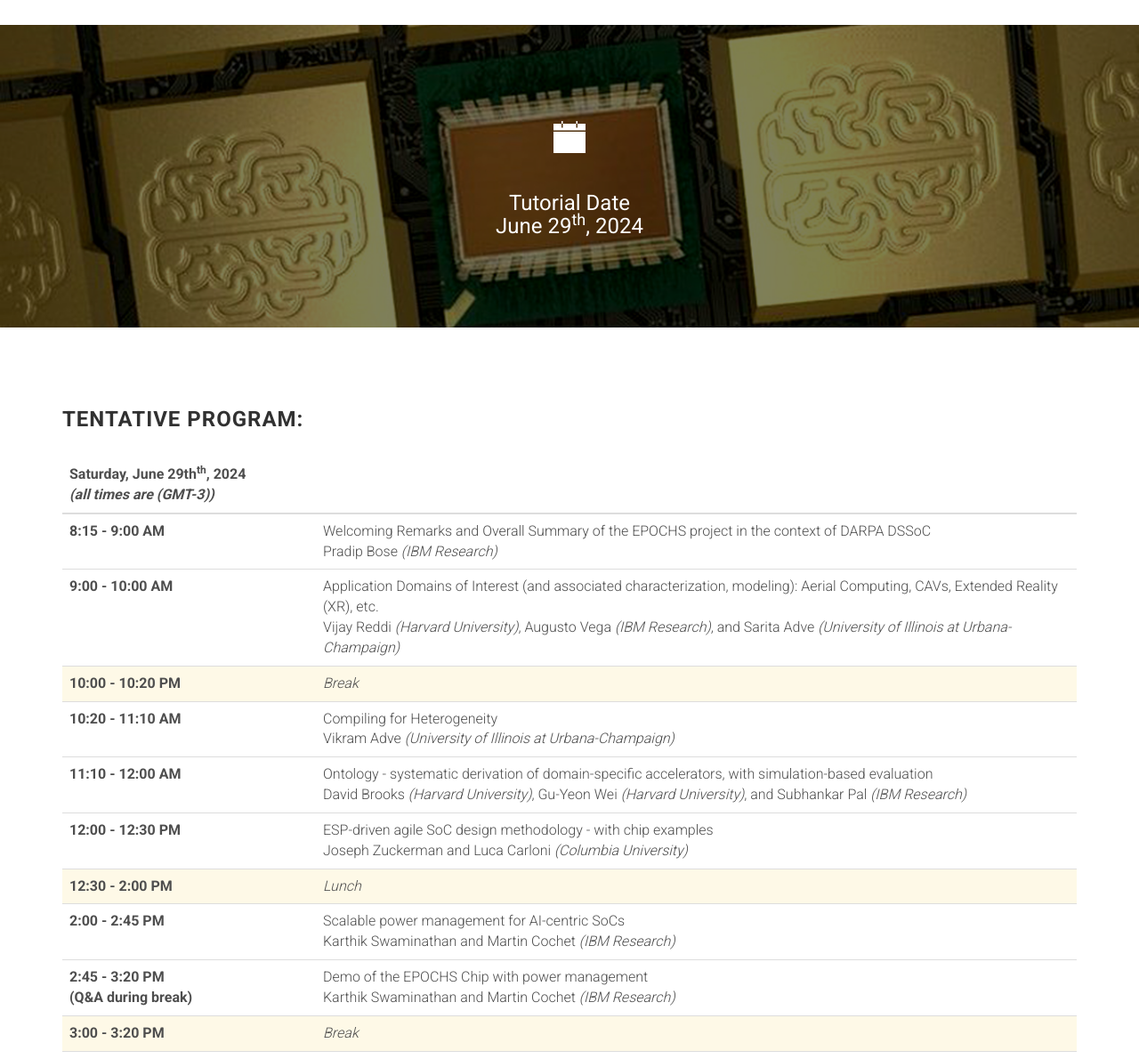
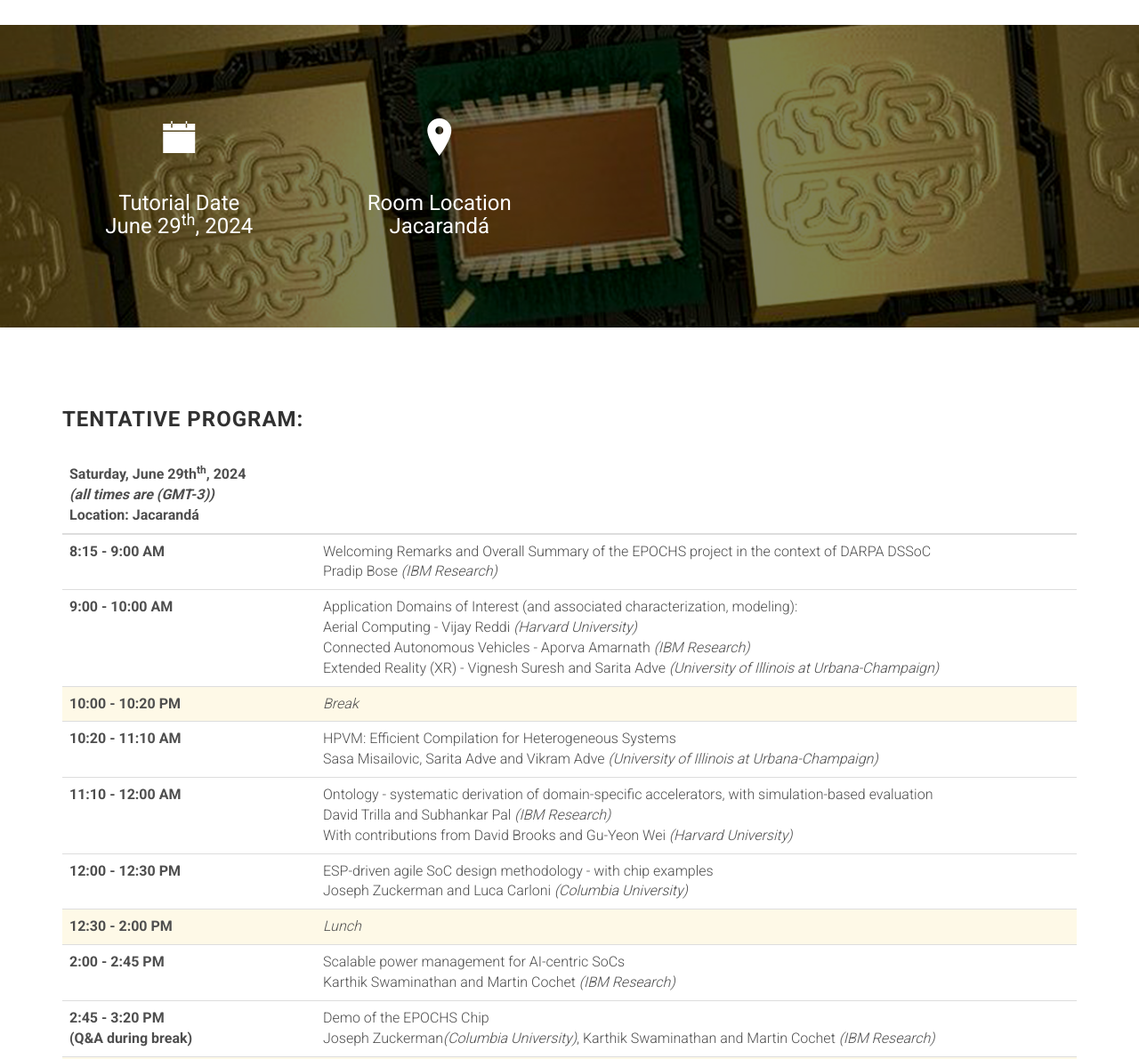
Before and after one commit to augustojv/epochs-tutorial-2024, a website: page index.html in a window 1280 px wide. Shown: the part 1780-2970 px from the top of the page at 89% size. Drawn offline with Linux system fonts and the light colour scheme; files whose address does not match are found by name.

Commit message:
Latest scheduling and talk changes

```diff
--- a/index.html
+++ b/index.html
@@ -143,15 +143,17 @@
     <section id="important" class="section bg-image-1 facts text-center">
         <div class="container">
             <div class="row">
-                <div class="col-sm-4">
+                <div class="col-sm-6 col-md-3">
+                    <div class="icon-text">
+                        <i class="ion-ios-calendar"></i>
+                        <h3>Tutorial Date<br>June 29<sup>th</sup>, 2024</h3>
+                    </div>
                 </div>
-                <div class="col-sm-4">
-
-                    <i class="ion-ios-calendar"></i>
-                    <h3>Tutorial Date<br>June 29<sup>th</sup>, 2024</h3>
-
-                </div>
-                <div class="col-sm-4">
+                <div class="col-sm-6 col-md-3">
+                    <div class="icon-text">
+                        <i class="ion-ios-location"></i>
+                        <h3>Room Location<br>Jacarandá</h3>
+                    </div>
                 </div>
             </div><!-- row -->
         </div><!-- container -->
@@ -216,7 +218,8 @@
                     <table class="table table-hover">
                         <thead class="thead-light">
                             <tr>
-                                <th colspan=2 scope="col">Saturday, June 29th<sup>th</sup>, 2024<br><em>(all times are (GMT-3))</em></th>
+                                <th colspan=2 scope="col">Saturday, June 29th<sup>th</sup>, 2024<br><em>(all times are (GMT-3))</em><br>
+                                Location: Jacarandá </th>
                             </tr>
                         </thead>
                       <tbody>
@@ -227,9 +230,10 @@
                         </tr>
                         <tr>
                             <th scope="row">9:00 - 10:00 AM</th>
-                            <td>Application Domains of Interest (and associated characterization, modeling):
-                                Aerial Computing, CAVs, Extended Reality (XR), etc. <br>
-                                Vijay Reddi <em>(Harvard University)</em>, Augusto Vega <em>(IBM Research)</em>, and Sarita Adve <em>(University of Illinois at Urbana-Champaign)</em>
+                            <td>Application Domains of Interest (and associated characterization, modeling):<br>
+                                Aerial Computing - Vijay Reddi <em>(Harvard University)</em><br>
+                                Connected Autonomous Vehicles - Aporva Amarnath <em>(IBM Research)</em><br>
+                                Extended Reality (XR) - Vignesh Suresh and Sarita Adve <em>(University of Illinois at Urbana-Champaign)</em>
                             </td>
                         </tr>
                         <tr bgcolor="#FEF9E7">
@@ -238,14 +242,15 @@
                         </tr>
                         <tr>
                             <th scope="row">10:20 - 11:10 AM</th>
-                            <td>Compiling for Heterogeneity<br>
-                                Vikram Adve <em>(University of Illinois at Urbana-Champaign)</em>
+                            <td>HPVM: Efficient Compilation for Heterogeneous Systems<br>
+                                Sasa Misailovic, Sarita Adve and Vikram Adve <em>(University of Illinois at Urbana-Champaign)</em>
                             </td>
                         </tr>
                         <tr>
                             <th scope="row">11:10 - 12:00 AM</th>
                             <td>Ontology - systematic derivation of domain-specific accelerators, with simulation-based evaluation<br>
-                                David Brooks <em>(Harvard University)</em>, Gu-Yeon Wei <em>(Harvard University)</em>, and Subhankar Pal <em>(IBM Research)</em></td>
+                                David Trilla and Subhankar Pal <em>(IBM Research)</em><br>
+                                With contributions from David Brooks and Gu-Yeon Wei <em>(Harvard University)</em></td>
                         </tr>
                         <tr>
                             <th scope="row">12:00 - 12:30 PM</th>
@@ -263,8 +268,8 @@
                         </tr>
                         <tr>
                             <th scope="row">2:45 - 3:20 PM <br>(Q&A during break)</th>
-                            <td>Demo of the EPOCHS Chip with power management<br>
-                                Karthik Swaminathan and Martin Cochet <em>(IBM Research)</em></td>
+                            <td>Demo of the EPOCHS Chip<br>
+                                Joseph Zuckerman<em>(Columbia University)</em>, Karthik Swaminathan and Martin Cochet <em>(IBM Research)</em></td>
                         </tr>
                         <tr bgcolor="#FEF9E7">
                             <th scope="row">3:00 - 3:20 PM</th>
@@ -286,7 +291,6 @@
                             <td>Security Issues in AI-Centric SoCs - Modeling and Mitigation<br>
                                 Naorin Hossain <em>(IBM Research)</em></td>
                         </tr>
-                        <tr>
                         <tr>
                             <th scope="row">5:30 - 6:15 PM</th>
                             <td>Technology transition - applying EPOCHS methodology to real “secure AI” product roadmap<br>
```
